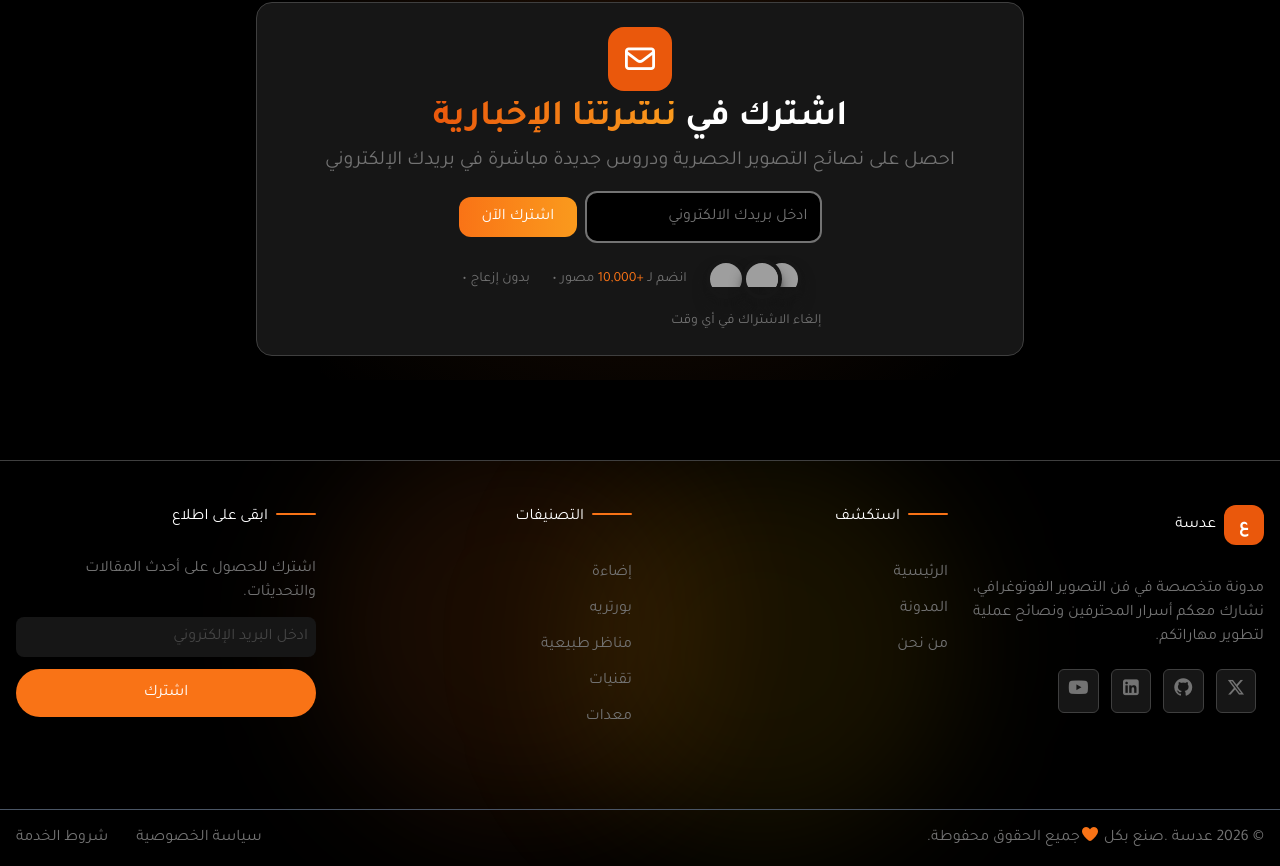
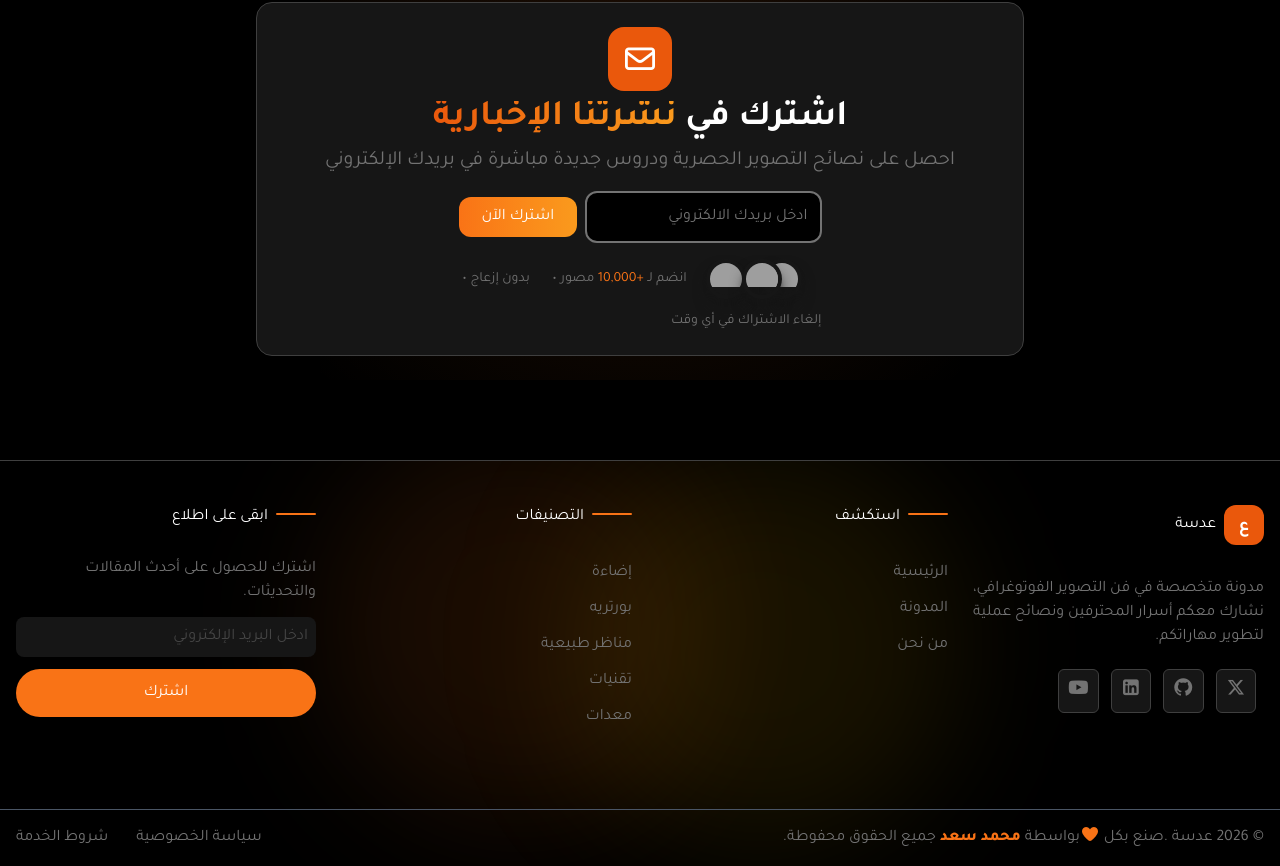
Before and after one commit to Scoopy-Dooo/12-Adasa, a React (Vite) app: page / in a window 1280 px wide. Shown: the part 4424-5290 px from the top of the page. Built offline with nearby package versions, Linux system fonts and the light colour scheme; grey boxes are pictures that could not be loaded.

Commit message:
add footer sign

```diff
--- a/src/components/Footer.jsx
+++ b/src/components/Footer.jsx
@@ -71,9 +71,13 @@ export default function Footer() {
                 </div>
             </div>
             <div className='border-t border-gray-600 mt-10 '>
-                <div className="myContainer flex justify-between pt-4">
-                    <div>© 2026 عدسة .صنع بكل <i className="fa-solid fa-heart text-main"></i>جميع الحقوق محفوطة.</div>
-                    <div className='flex gap-7'>
+                <div className="myContainer sm:flex justify-between pt-4">
+                    <div>© 2026 عدسة .صنع بكل <i className="fa-solid fa-heart text-main"></i>
+                    <span className='max-sm:block'>بواسطة<span className=' text-main font-extrabold'> محمد سعد </span></span>
+
+                    <span className='max-sm:block'>جميع الحقوق محفوطة.</span>
+                    </div>
+                    <div className='flex gap-7 max-sm:mt-3'>
                         <Link className='text-secondary hover:text-main' to={"/"}>سياسة الخصوصية</Link>
                         <Link className='text-secondary hover:text-main' to={"/"}>شروط الخدمة</Link>
                     </div>
```
